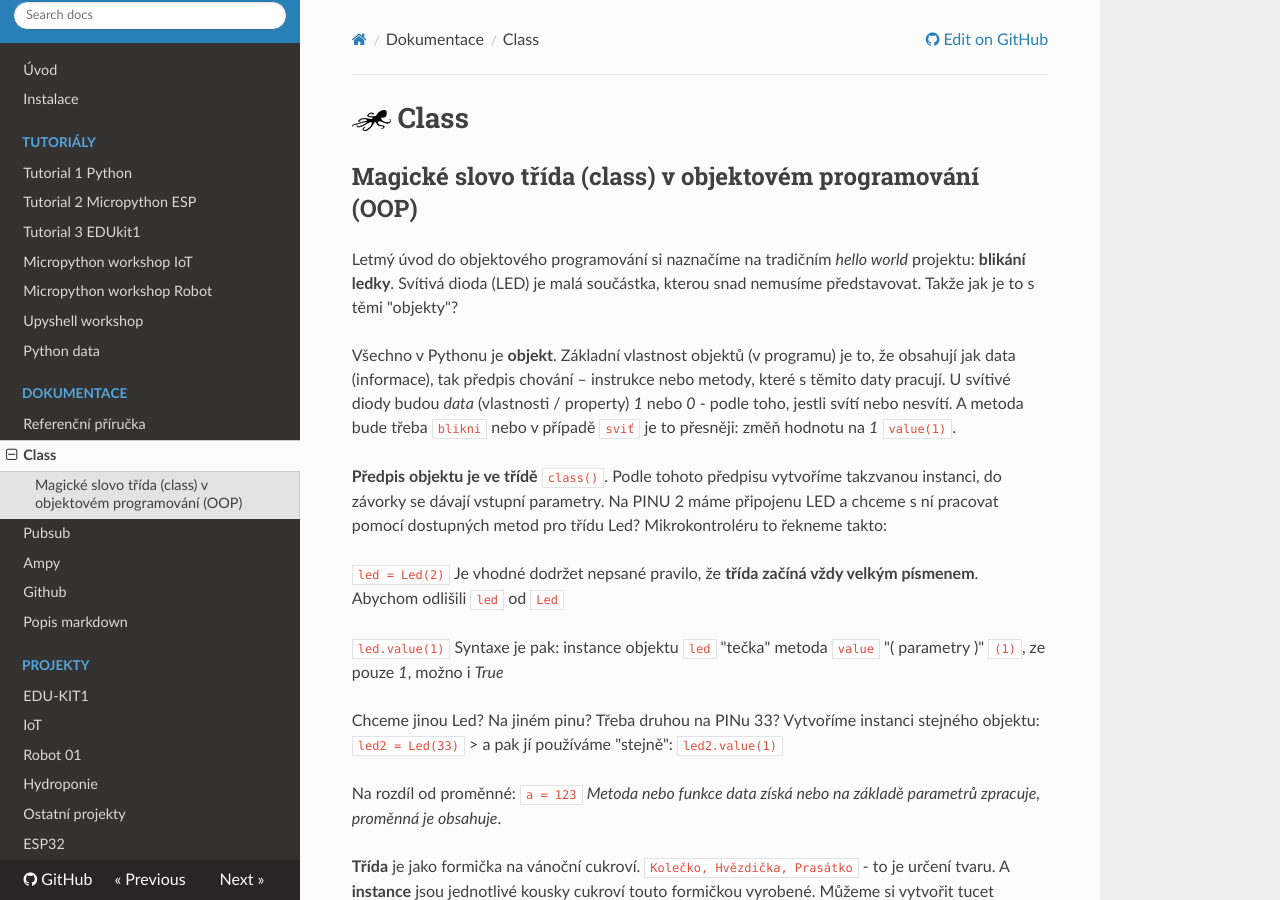
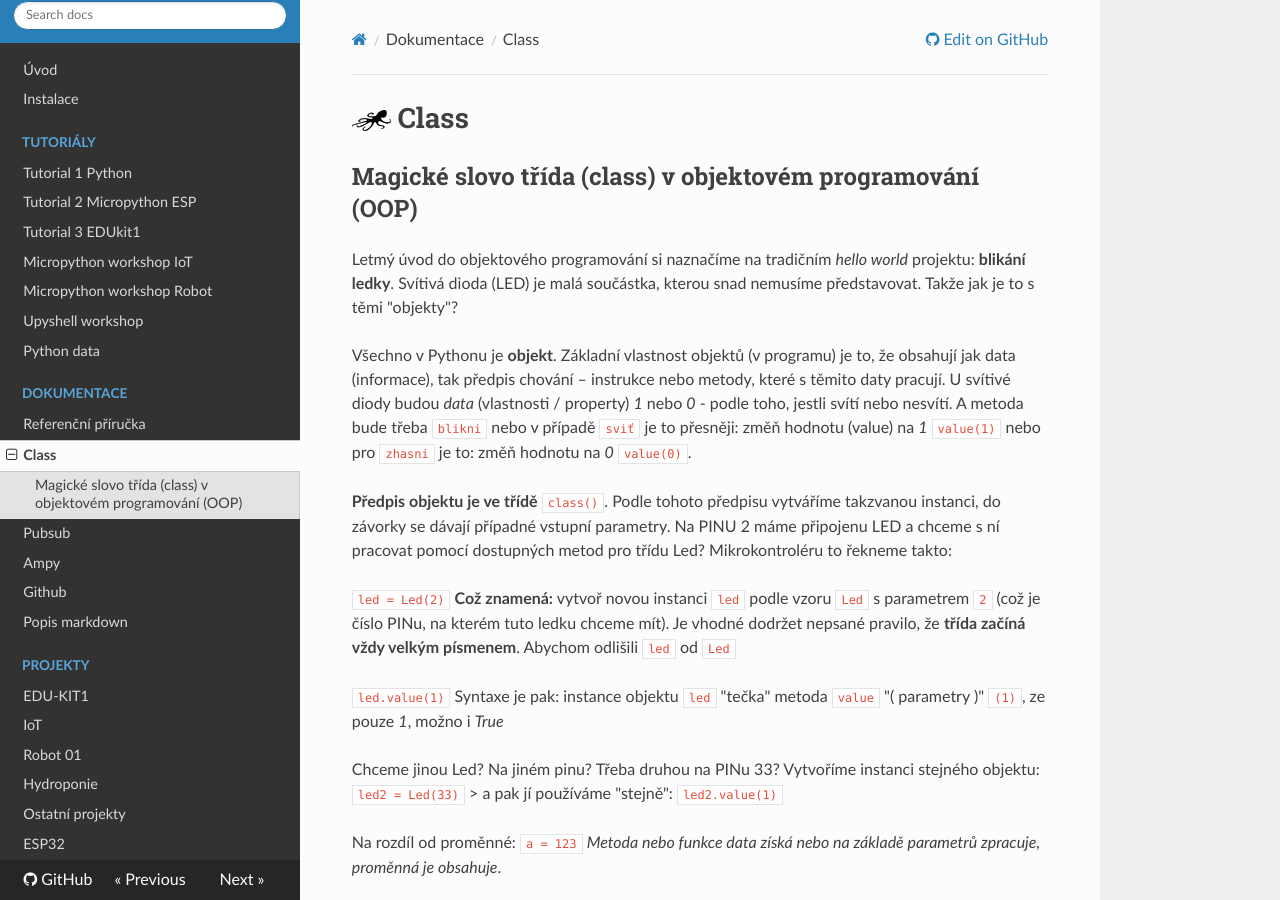
Before and after one commit to octopuslab-cz/docs_octopuslab_cz, an MkDocs documentation site: the page built from docs/class.md, in a window 1280 px wide and 900 px high. Built offline with MkDocs 1.6.1, drawn with Linux system fonts in a browser that asks for light colours; nearby versions of some CDN libraries.

Commit message:
class, led

```diff
--- a/docs/class.md
+++ b/docs/class.md
@@ -4,11 +4,11 @@
 
 Letmý úvod do objektového programování si naznačíme na tradičním *hello world* projektu: **blikání ledky**. Svítivá dioda (LED) je malá součástka, kterou snad nemusíme představovat. Takže jak je to s těmi "objekty"?
 
-Všechno v Pythonu je **objekt**. Základní vlastnost objektů (v programu) je to, že obsahují jak data (informace), tak předpis chování – instrukce nebo metody, které s těmito daty pracují. U svítivé diody budou *data* (vlastnosti / property) *1* nebo *0* - podle toho, jestli svítí nebo nesvítí. A metoda bude třeba `blikni` nebo v případě `sviť` je to přesněji: změň hodnotu na *1* `value(1)`.
+Všechno v Pythonu je **objekt**. Základní vlastnost objektů (v programu) je to, že obsahují jak data (informace), tak předpis chování – instrukce nebo metody, které s těmito daty pracují. U svítivé diody budou *data* (vlastnosti / property) *1* nebo *0* - podle toho, jestli svítí nebo nesvítí. A metoda bude třeba `blikni` nebo v případě `sviť` je to přesněji: změň hodnotu (value) na *1* `value(1)` nebo pro `zhasni` je to: změň hodnotu na *0* `value(0)`.
 
-**Předpis objektu je ve třídě** `class()`. Podle tohoto předpisu vytvoříme takzvanou instanci, do závorky se dávají vstupní parametry. Na PINU 2 máme připojenu LED a chceme s ní pracovat pomocí dostupných metod pro třídu Led? Mikrokontroléru to řekneme takto:
+**Předpis objektu je ve třídě** `class()`. Podle tohoto předpisu vytváříme takzvanou instanci, do závorky se dávají případné vstupní parametry. Na PINU 2 máme připojenu LED a chceme s ní pracovat pomocí dostupných metod pro třídu Led? Mikrokontroléru to řekneme takto:
 
-`led = Led(2)` Je vhodné dodržet nepsané pravilo, že **třída začíná vždy velkým písmenem**. Abychom odlišili `led` od `Led`
+`led = Led(2)` **Což znamená:** vytvoř novou instanci `led` podle vzoru `Led` s parametrem `2` (což je číslo PINu, na kterém tuto ledku chceme mít). Je vhodné dodržet nepsané pravilo, že **třída začíná vždy velkým písmenem**. Abychom odlišili `led` od `Led`
 
 `led.value(1)` Syntaxe je pak: instance objektu `led` "tečka" metoda `value` "( parametry )" `(1)`, ze pouze *1*, možno i *True*
 
```
